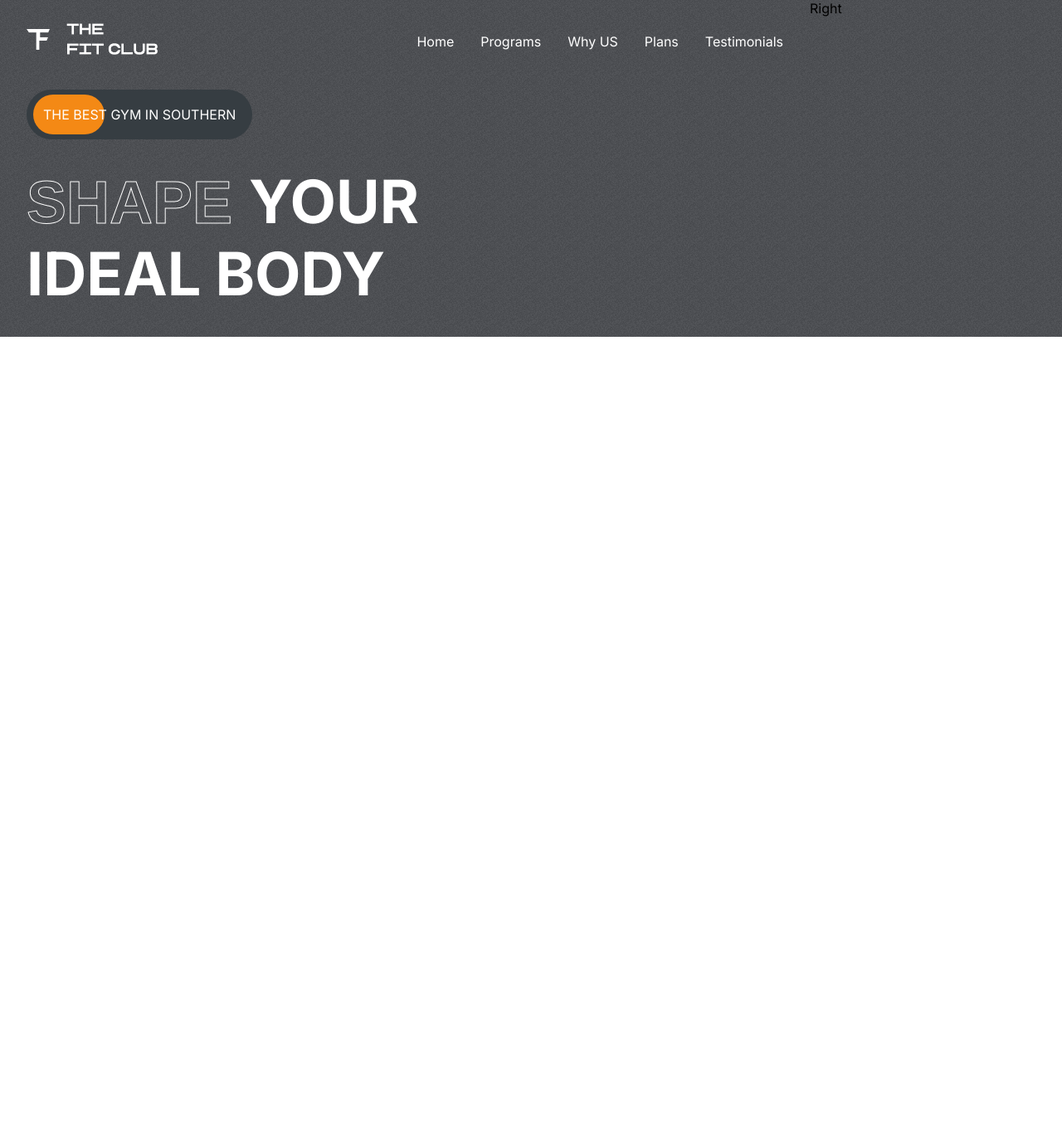
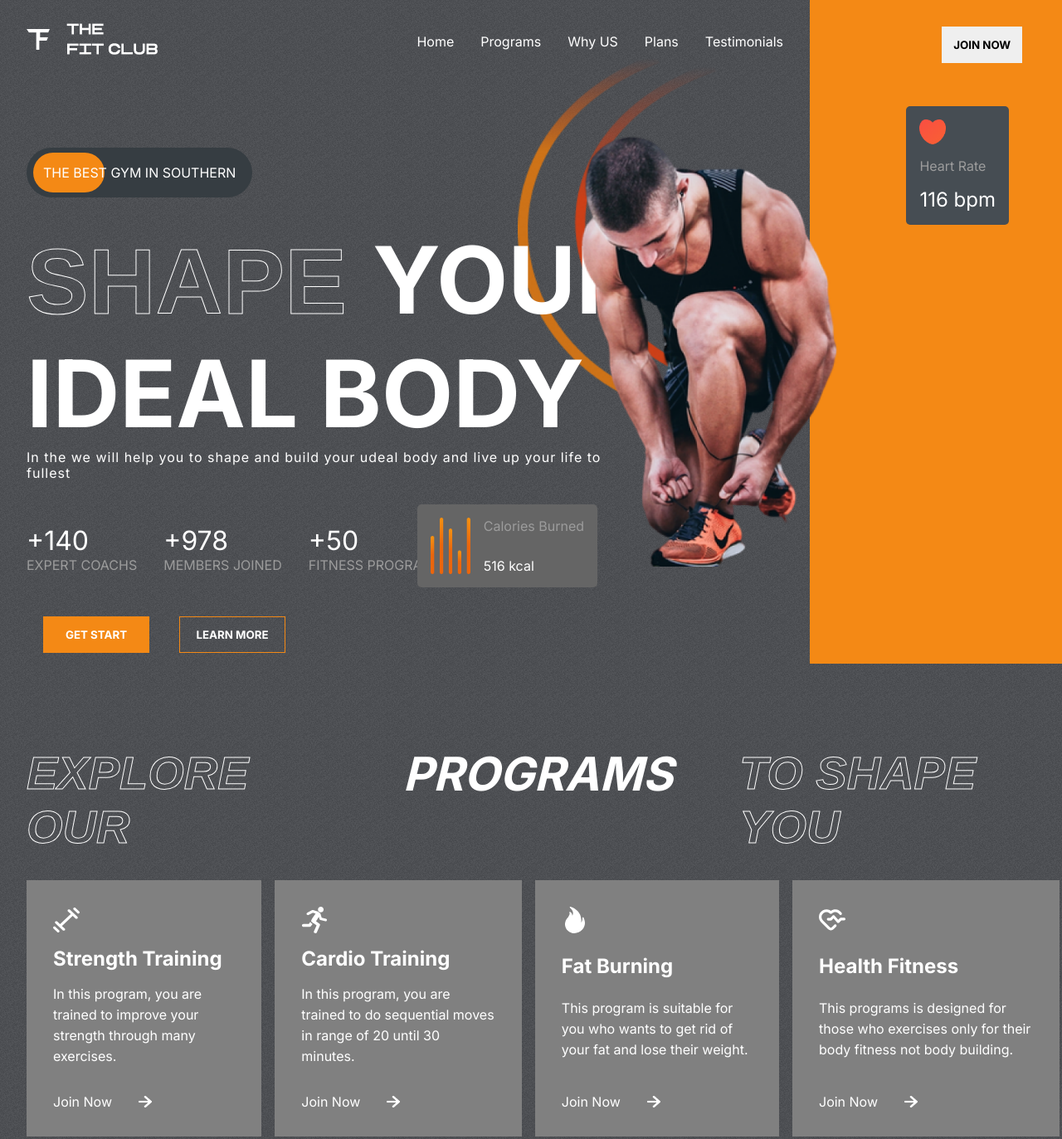
Before and after one commit to IndunilRanganath/gym_Website, a React (Create React App) app: page / in a window 1280 px wide. Shown: the whole page at 83% size. Before the commit the page ends 800 px from the top, so only its background shows below. Built offline with nearby package versions, Linux system fonts and the light colour scheme.

Commit message:
Programs card created

```diff
--- a/src/App.css
+++ b/src/App.css
@@ -22,6 +22,7 @@
   display: none;
 }
 
+
 .stroke-test{
   color: transparent;
   font-family: Arial, Helvetica, sans-serif;
--- a/src/App.js
+++ b/src/App.js
@@ -1,11 +1,13 @@
 import './App.css';
 import React from 'react';
 import { Hero } from './components/Hero/Hero';
+import Programs from './components/Programs/Programs';
 
 function App() {
   return (
     <div className="App">
       <Hero />
+      <Programs />
     </div>
   );
 }
--- a/src/components/Hero/Hero.css
+++ b/src/components/Hero/Hero.css
@@ -1,6 +1,7 @@
 .hero{
     display: flex;
     justify-content: space-between;
+    height: 100vh;
 }
 
 .left-h{
@@ -15,10 +16,13 @@
 
 .right-h{
     flex: 1;
+    position: relative;
+    background-color: var(--orange);
 }
 
 .the-best-ad{
     color: white;
+    margin-top: 70px;
     background-color: #363d42;
     width: fit-content;
     padding: 20px 20px;
@@ -52,9 +56,142 @@
 
 .hero-text{
     color: white;
-    font-size: 4.5rem;
-    font-weight: 700;
+    font-size: 7rem;
+    font-weight: bold;
     line-height: 1.2;
     text-transform: uppercase;
+    text-overflow: inherit;
 
 }
+.hero-text>div:nth-of-type(3){
+    font-size: 1rem;
+    font-weight: 200;
+    text-transform: none;
+    letter-spacing: 1px;
+    width: 80%;
+}
+
+.figures{
+    display: flex;
+    gap: 2rem;
+    margin-top: 20px;
+}
+
+.figures>div{
+    display: flex;
+    flex-direction: column;
+}
+
+.figures>div>span:nth-of-type(1){
+    color: white;
+    font-size: 2rem;
+}
+
+.figures>div>span:nth-of-type(2){
+    color: var(--gray);
+    text-transform: uppercase;
+}
+
+.btn{
+    padding: 0.8rem;
+    text-transform: uppercase;
+    font-weight: bold;
+    border: 1px solid transparent;
+    transition: 300ms all;
+    margin-left: 20px;
+}
+
+.hero-button{
+    display: flex;
+    gap: 1rem;
+    font-weight: normal;
+    border: none;
+    margin-top: 20px;
+}
+
+.hero-button>:nth-child(1){
+    color: white;
+    background-color: var(--orange);
+    width: 8rem;
+}
+
+.hero-button>:nth-child(2){
+    color: white;
+    background-color: transparent;
+    border: 1px solid var(--orange);
+    width: 8rem;
+}
+
+.btn:hover{
+    cursor: pointer;
+}
+.right-h>.btn{
+    position: absolute;
+    right: 3rem;top: 2rem; color: black;
+}
+.heart-rate{
+    display: flex;
+    flex-direction: column;
+    gap: 1rem;
+    background-color: var(--darkGrey);
+    width: fit-content;
+    padding: 1rem;
+    align-items: start;
+    border-radius: 5px;
+    position: absolute;
+    right: 4rem;
+    top: 7rem;
+    margin-top: 1rem;
+}
+.heart-rate>img{
+    width: 2rem;
+}
+.heart-rate>:nth-child(2){
+    color: var(--gray);
+}
+.heart-rate>:nth-child(3){
+    color: white;
+    font-size: 1.5rem;
+}
+.hero-image{
+    position: absolute;
+    top: 10rem;
+    right: 15rem;
+    width: 23rem;
+}
+.hero-image-back{
+    position: absolute;
+    top: 4rem;
+    right: 26rem;
+    z-index: -1;
+    width: 15rem;
+}
+
+.calories{
+    display: flex;
+    gap: 1rem;
+    background-color: var(--caloryCard);
+    border-radius: 5px;
+    padding: 1rem;
+    width: max-content;
+    position: absolute;
+    top: 38rem;
+    right: 35rem;
+}
+
+.calories >img{
+    width: 3rem;
+}
+
+.calories >div{
+    display: flex;
+    flex-direction: column;
+    justify-content: space-between;
+}
+
+.calories >div> :nth-child(1){
+    color: var(--gray);
+}
+.calories >div> :nth-child(2){
+    color: white;
+}
--- a/src/components/Hero/Hero.jsx
+++ b/src/components/Hero/Hero.jsx
@@ -1,6 +1,10 @@
 import React from 'react'
 import './Hero.css'
 import Header from '../Header/Header'
+import hero_image from '../../assets/hero_image.png'
+import hero_image_back from '../../assets/hero_image_back.png'
+import Heart from '../../assets/heart.png'
+import Calories from '../../assets/calories.png'
 
 export const Hero = () => {
   return (
@@ -21,12 +25,59 @@ export const Hero = () => {
           <div>
             <span>ideal  body</span>
           </div>
-          <div></div>
+          <div>
+            <span>In the we will help you to shape and build your udeal body and live up your life to fullest</span>
+          </div>
+        </div>
+
+        {/* figures */}
+        <div className="figures">
+            <div>
+                <span>+140</span>
+                <span>expert coachs</span>
+            </div>
+            <div>
+                <span>+978</span>
+                <span>members joined</span>
+            </div>
+            <div>
+                <span>+50</span>
+                <span>fitness programs</span>
+            </div>
+        </div>
+
+        {/* Hero button */}
+        <div className='hero-button'>
+          <button className='btn'>Get Start</button>
+          <button className='btn'>Learn more</button>
         </div>
 
       </div>
 
-      <div className="right-h">Right</div>
+      <div className="right-h">
+        <button className='btn'>Join Now</button>
+
+        <div className='heart-rate'>
+          <img src={Heart} alt="heart" />
+          <span>Heart Rate</span>
+          <span>116 bpm</span>
+        </div>
+
+        {/* hero image */}
+        <img src={hero_image} alt="hero" className='hero-image' />
+        <img src={hero_image_back} alt="hero" className='hero-image-back' />
+
+        {/* calories */}
+
+        <div className='calories'>
+          <img src={Calories} alt="calories" />
+          <div>
+            <span>Calories Burned</span>
+            <span>516 kcal</span>
+          </div>
+        </div>
+
+      </div>
     </div>
   )
 }
--- /dev/null
+++ b/src/components/Programs/Programs.css
@@ -0,0 +1,59 @@
+.Programs{
+    display: flex;
+    flex-direction: column;
+    gap: 2rem;
+    padding: 0.2rem;
+    padding-left: 2rem;
+}
+
+.programs-header{
+    display: flex;
+    gap: 5rem;
+    font-weight: bold;
+    color: white;
+    font-size: 3.5rem;
+    justify-content: center;
+    text-transform: uppercase;
+    font-style: italic;
+}
+
+.programs-categories{
+    display: flex;
+    gap: 1rem;
+}
+.category{
+    display: flex;
+    flex-direction: column;
+    background-color: gray;
+    padding: 2rem;
+    gap: 1rem;
+    color: white;
+    justify-content: space-between;
+}
+
+.category>:nth-child(1){
+    width: 2rem;
+    height: 2rem;
+    fill: white;
+}
+.category>:nth-child(2){
+    font-size:1.5rem;
+    font-weight: bold;
+}
+.category>:nth-child(3){
+    font-size: 1rem;
+    line-height: 25px;
+    padding-bottom: 1rem;
+}
+.join-now{
+    display: flex;
+    align-items: center;
+    gap: 2rem;
+}
+.join-now>img{
+    width: 1rem;
+}
+.category:hover{
+    cursor: pointer;
+    background-color: var(--orange);
+}
--- /dev/null
+++ b/src/components/Programs/Programs.jsx
@@ -0,0 +1,33 @@
+import React from 'react'
+import './Programs.css'
+import { programsData } from '../../data/programsData'
+import RightArrow from '../../assets/rightArrow.png'
+
+const Programs = () => {
+  return (
+    <div className="Programs" id="Programs">
+    {/* Header */}
+        <div className="programs-header">
+            <span className='stroke-test'>Explore our</span>
+            <span>Programs</span>
+            <span className='stroke-test'>to shape you</span>
+        </div>
+
+        <div className="programs-categories">
+            {programsData.map((program) => (
+                <div className="category">
+                    {program.image}
+                    <span>{program.heading}</span>
+                    <span>{program.details}</span>
+                    <div className='join-now'><span>Join Now</span><img src={RightArrow}/></div>
+                </div>
+            ))}
+        </div>
+
+
+
+    </div>
+  )
+}
+
+export default Programs
```
